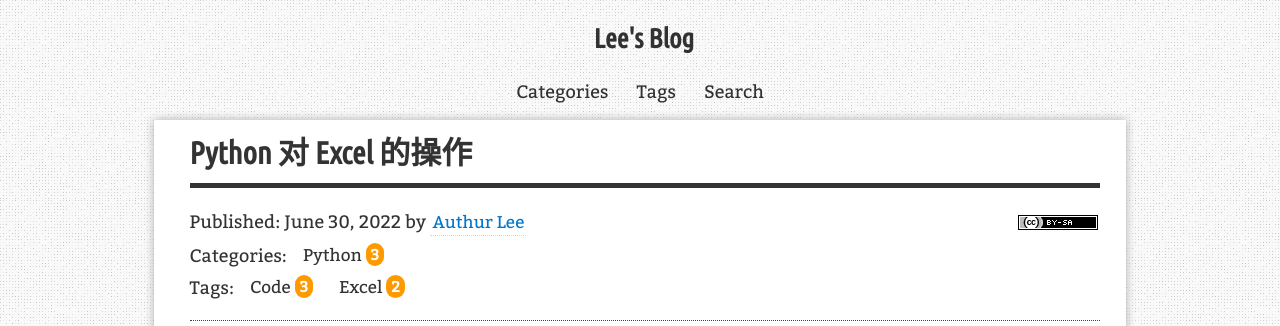
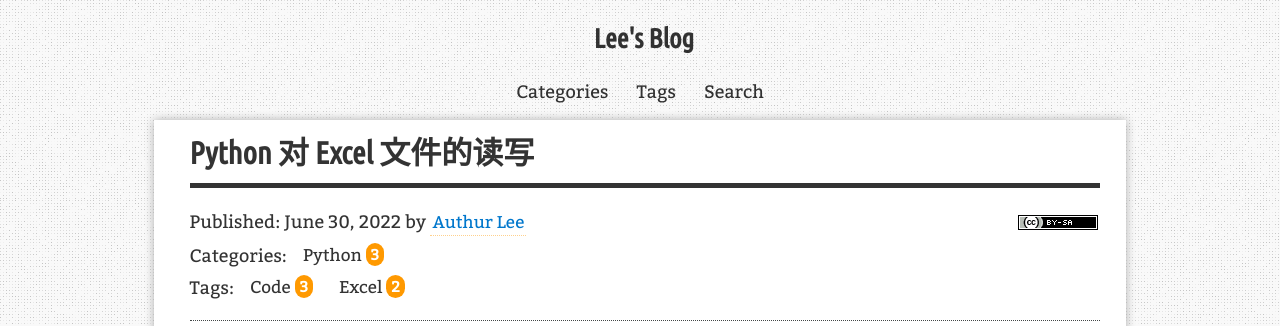
Before and after one commit to AuthurWhywait/AuthurWhywait.github.io, a Jekyll site: the page built from _posts/2022-06-30-python_excel.md, in a window 1280 px wide. Shown: the top 326 px of the page. Built offline with Jekyll 4.4.1, drawn with Linux system fonts in a browser that asks for light colours; comment, search, counter and statistics services are not loaded.

Commit message:
Update 2022-06-30-python_excel.md

```diff
--- a/_posts/2022-06-30-python_excel.md
+++ b/_posts/2022-06-30-python_excel.md
@@ -1,6 +1,6 @@
 ---
 layout: post
-title: "Python 对 Excel 的操作"
+title: "Python 对 Excel 文件的读写"
 description: "python 对 Excel 的操作总结"
 categories: [Python]
 tags: [Excel, Code]
```
